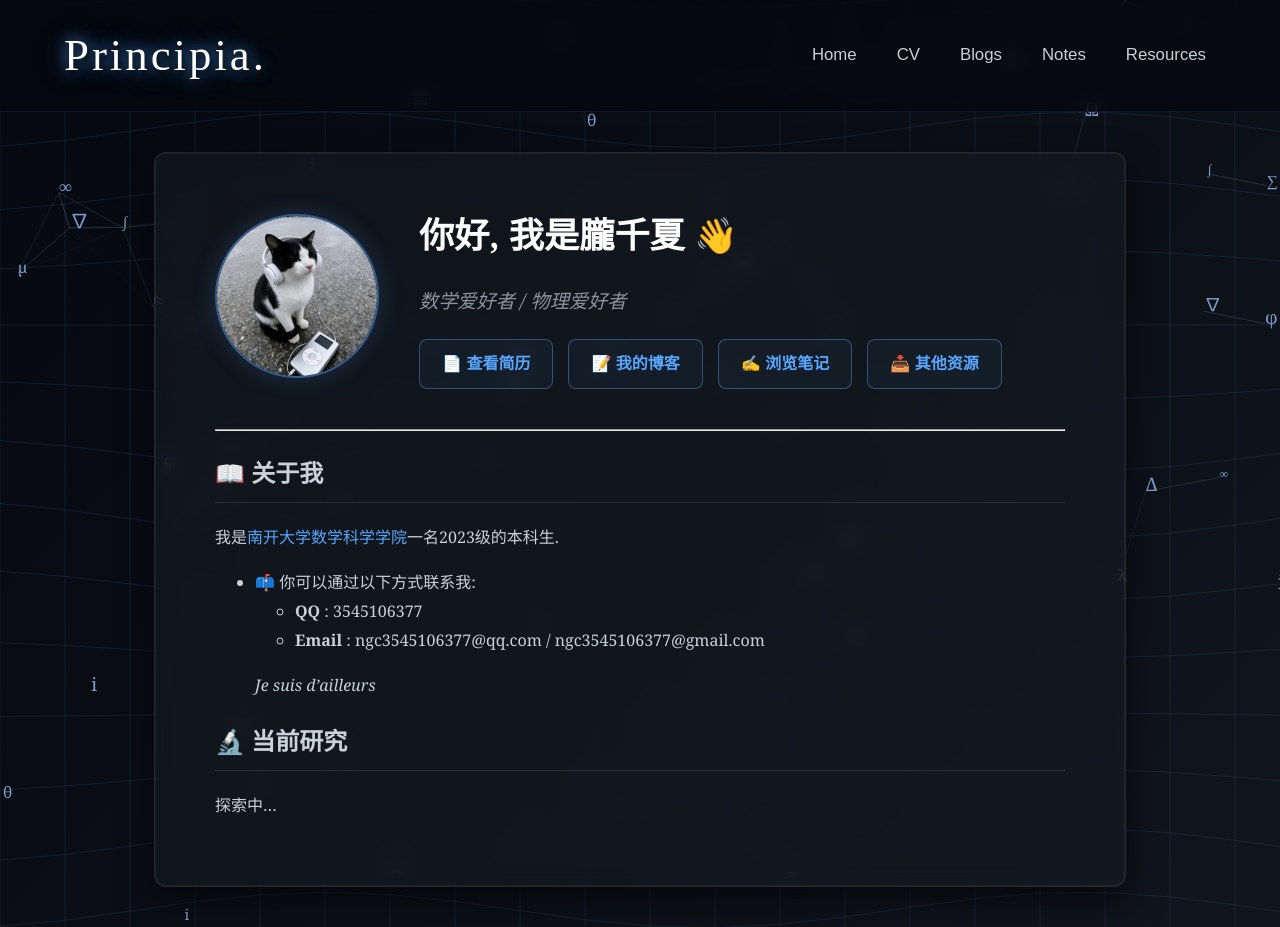
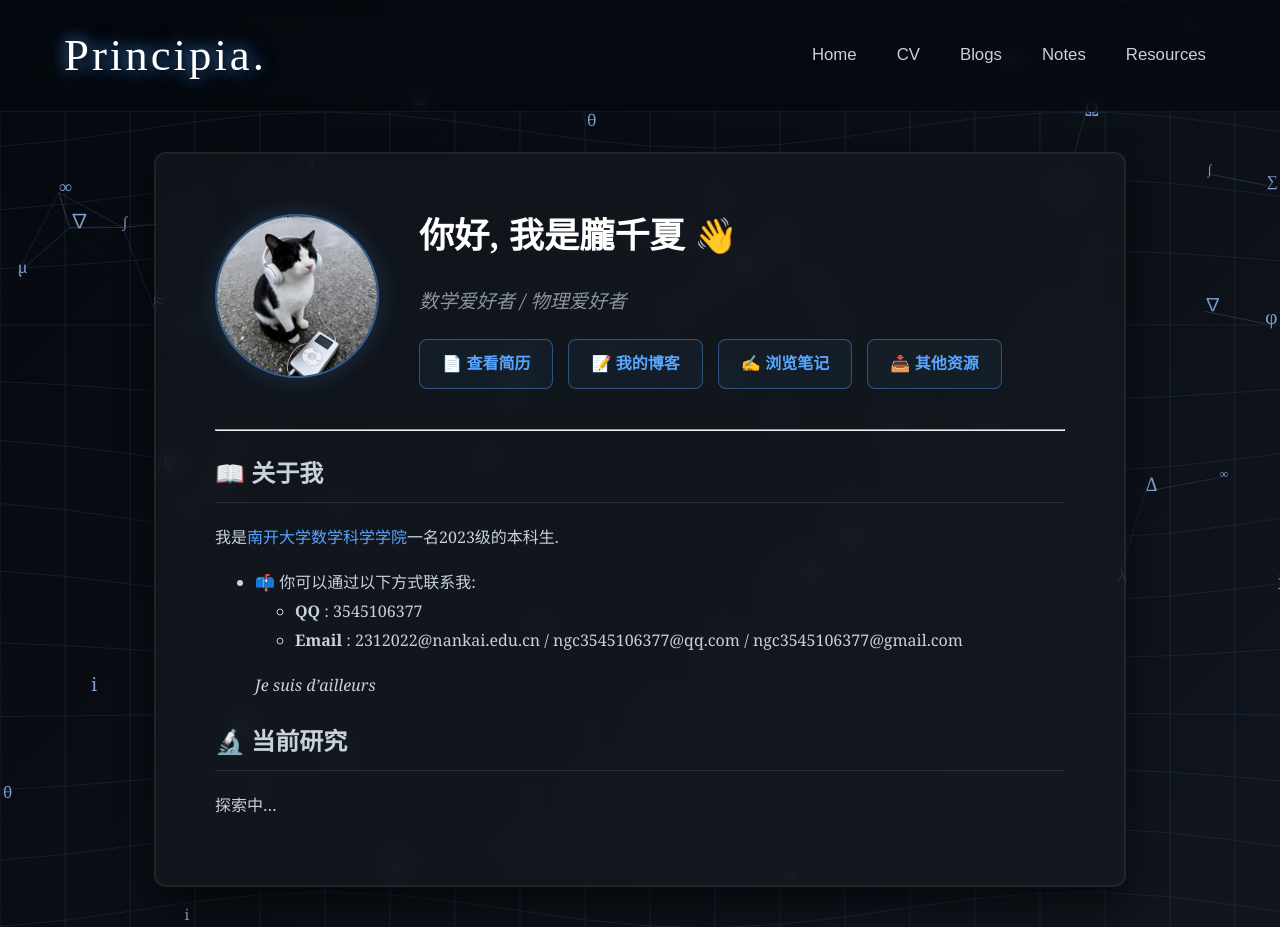
Before and after one commit to EtherealKasumi/personalpage, a Jekyll site: the page built from index.md, in a window 1280 px wide and 927 px high. Built offline with Jekyll 4.4.1, drawn with Linux system fonts in a browser that asks for light colours; some web fonts are replaced.

Commit message:
Update index.md

```diff
--- a/index.md
+++ b/index.md
@@ -28,7 +28,7 @@ title: Home
 
 - 📫 你可以通过以下方式联系我:
   - **QQ** : 3545106377
-  - **Email** : ngc3545106377@qq.com / ngc3545106377@gmail.com
+  - **Email** : 2312022@nankai.edu.cn / ngc3545106377@qq.com / ngc3545106377@gmail.com
 
 
 
```
